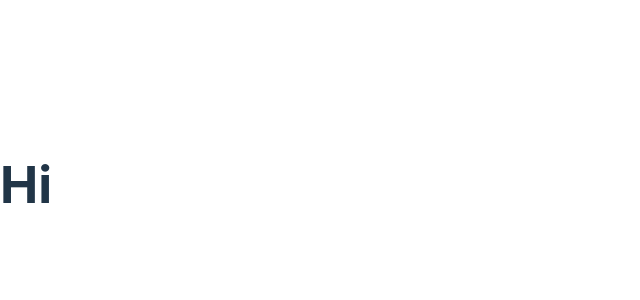
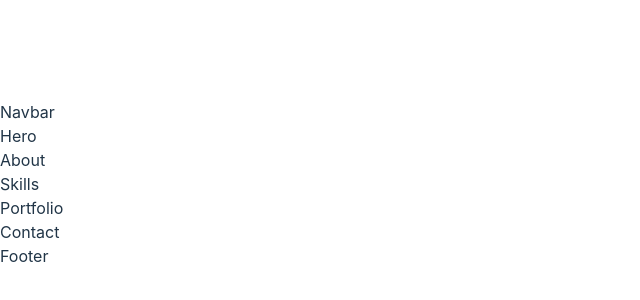
Before and after one commit to namnguyen-dev/personal-portfolio-reactjs, a React (Vite) app: page / in a window 1280 px wide. Shown: the part 216-516 px from the top of the page, without its empty margins (0-640 px from the left). Built offline with nearby package versions, Linux system fonts and the light colour scheme.

Commit message:
set up project folder structure

```diff
--- a/src/App.jsx
+++ b/src/App.jsx
@@ -1,9 +1,26 @@
-function App() {
+import React from 'react';
+import {
+  Navbar,
+  Hero,
+  About,
+  Skills,
+  Portfolio,
+  Contact,
+  Footer,
+} from './components';
+
+const App = () => {
   return (
-    <>
-      <h1>Hi</h1>
-    </>
+    <div id="home">
+      <Navbar />
+      <Hero />
+      <About />
+      <Skills />
+      <Portfolio />
+      <Contact />
+      <Footer />
+    </div>
   );
-}
+};
 
 export default App;
--- /dev/null
+++ b/src/components/About.jsx
@@ -0,0 +1,9 @@
+import React from 'react'
+
+function About() {
+  return (
+    <div>About</div>
+  )
+}
+
+export default About
--- /dev/null
+++ b/src/components/Contact.jsx
@@ -0,0 +1,9 @@
+import React from 'react'
+
+function Contact() {
+  return (
+    <div>Contact</div>
+  )
+}
+
+export default Contact
--- /dev/null
+++ b/src/components/Footer.jsx
@@ -0,0 +1,9 @@
+import React from 'react'
+
+function Footer() {
+  return (
+    <div>Footer</div>
+  )
+}
+
+export default Footer
--- /dev/null
+++ b/src/components/Hero.jsx
@@ -0,0 +1,9 @@
+import React from 'react'
+
+function Hero() {
+  return (
+    <div>Hero</div>
+  )
+}
+
+export default Hero
--- /dev/null
+++ b/src/components/Navbar.jsx
@@ -0,0 +1,9 @@
+import React from 'react'
+
+function Navbar() {
+  return (
+    <div>Navbar</div>
+  )
+}
+
+export default Navbar
--- /dev/null
+++ b/src/components/Portfolio.jsx
@@ -0,0 +1,9 @@
+import React from 'react'
+
+function Portfolio() {
+  return (
+    <div>Portfolio</div>
+  )
+}
+
+export default Portfolio
--- /dev/null
+++ b/src/components/Skills.jsx
@@ -0,0 +1,9 @@
+import React from 'react'
+
+function Skills() {
+  return (
+    <div>Skills</div>
+  )
+}
+
+export default Skills
--- /dev/null
+++ b/src/components/index.jsx
@@ -0,0 +1,9 @@
+import About from './About';
+import Contact from './Contact';
+import Footer from './Footer';
+import Hero from './Hero';
+import Navbar from './Navbar';
+import Portfolio from './Portfolio';
+import Skills from './Skills';
+
+export { About, Contact, Footer, Hero, Navbar, Portfolio, Skills };
```
